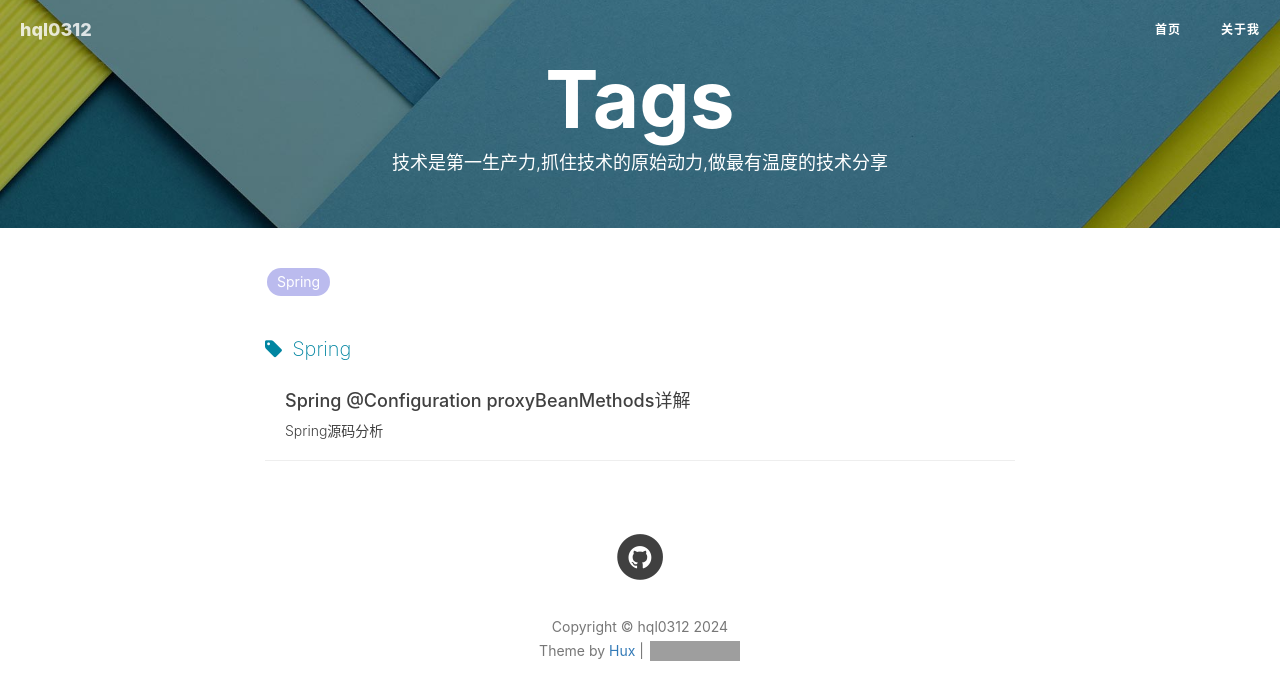
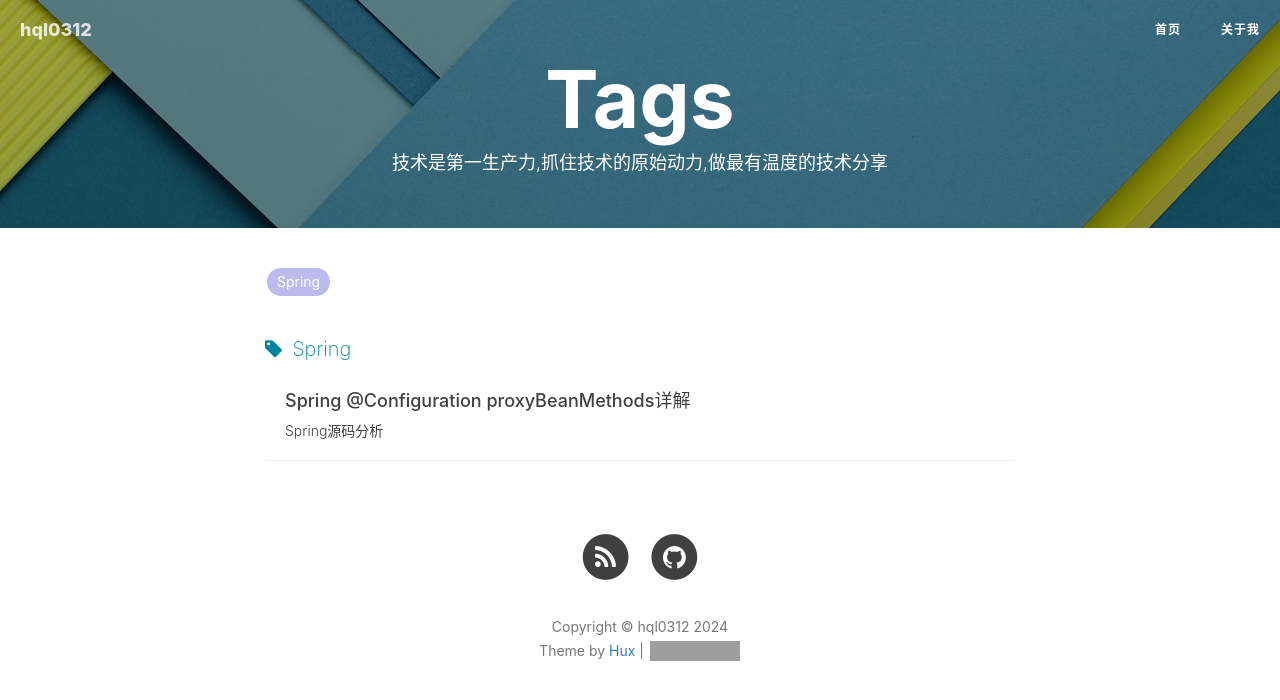
Before and after one commit to hql0312/hql0312.github.io, a Jekyll site: the page built from tags.html, in a window 1280 px wide. Shown: the top 700 px of the page. Built offline with Jekyll 4.4.1, drawn with Linux system fonts in a browser that asks for light colours; nearby versions of some CDN libraries; comment, search, counter and statistics services are not loaded; grey boxes are pictures that could not be loaded.

Commit message:
调整配置

```diff
--- a/_config.yml
+++ b/_config.yml
@@ -12,7 +12,7 @@ post:
 
 
 # SNS settings
-RSS: false
+RSS: true
 github_username:    hql0312
 
 
--- a/index.html
+++ b/index.html
@@ -1,7 +1,7 @@
 ---
 layout: page
 title: hql0312的技术博客
-description: "技术是第一生产力,抓住技术的原始动力，做最有温度的技术分享"
+description: "技术是第一生产力,抓住技术的原始动力,做最有温度的技术分享"
 ---
 
 {% for post in paginator.posts %}
```
